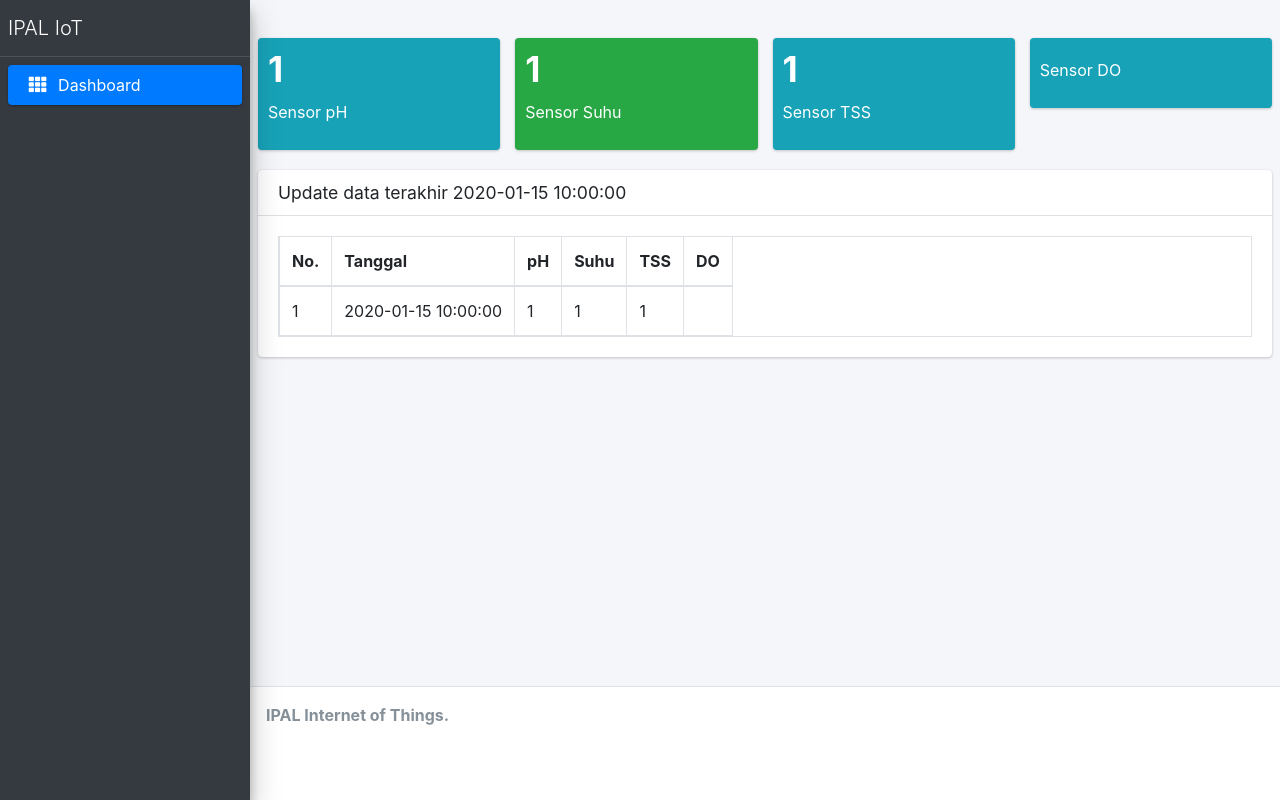
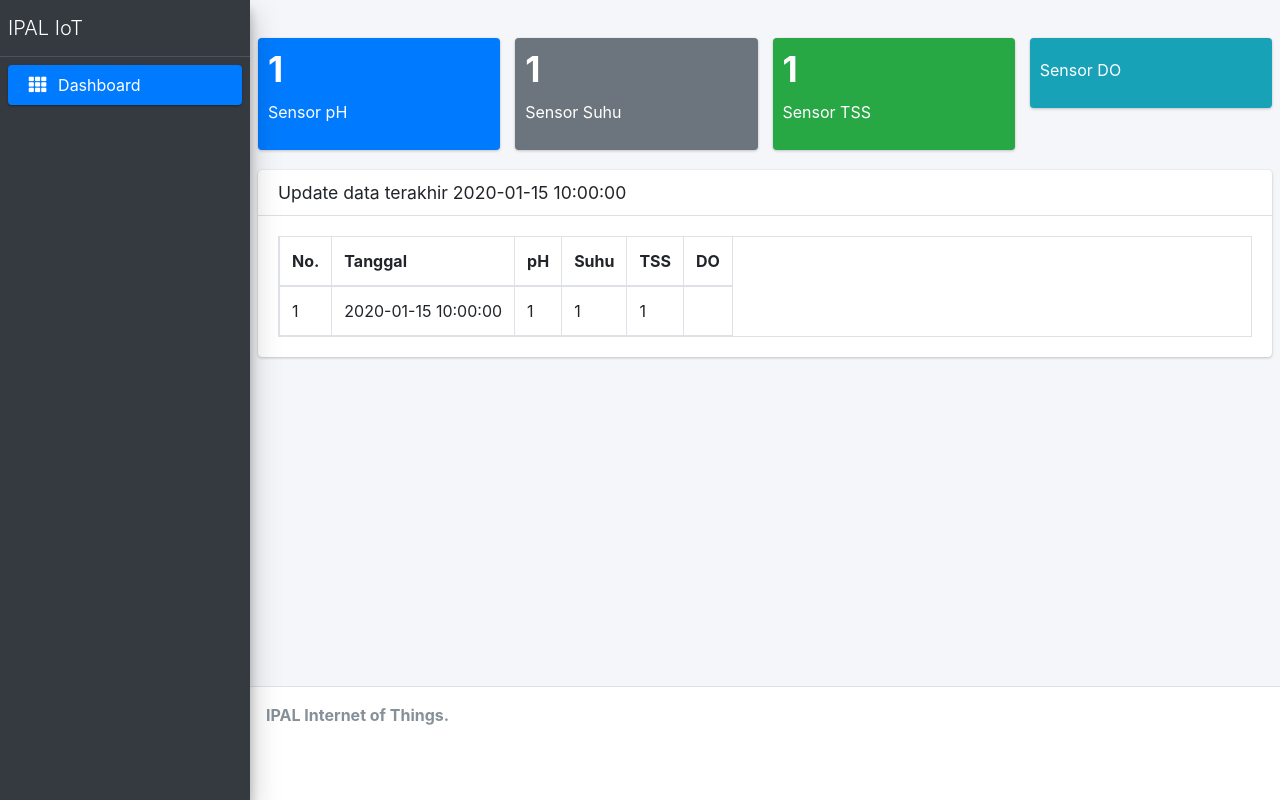
Before and after one commit to ahmada-it/ipal-iot, a PHP site: page / in a window 1280 px wide. Run offline with PHP 8.4, Linux system fonts and the light colour scheme; tables that the repository leaves empty hold one stand-in row (values such as "Sample post"); data that the repository does not hold is empty; some libraries are stand-ins or nearby versions.

Commit message:
add box color

```diff
--- a/index.php
+++ b/index.php
@@ -51,17 +51,18 @@ $querytab = mysqli_query($conn, "select * from node_ipal_1 order by id desc limi
 
     <section class="content">
         <div class="row">
+          <!-- field 1 -->
           <div class="col-lg-3 col-6">
-            <div class="small-box bg-info">
+            <div class="small-box bg-primary">
               <div class="inner">
                 <h3><?php echo $latest['pH'];?></h3>
                 <p>Sensor pH</p>
               </div>
             </div>
           </div>
-          <!-- ./col -->
+          <!-- field 2 -->
           <div class="col-lg-3 col-6">
-            <div class="small-box bg-success">
+            <div class="small-box bg-secondary">
               <div class="inner">
                 <h3><?php echo $latest['suhu'];?></h3>
                 <p>Sensor Suhu</p>
@@ -70,7 +71,7 @@ $querytab = mysqli_query($conn, "select * from node_ipal_1 order by id desc limi
           </div>
           <!-- field 3 -->
           <div class="col-lg-3 col-6">
-            <div class="small-box bg-info">
+            <div class="small-box bg-success">
               <div class="inner">
                 <h3><?php echo $latest['TSS'];?></h3>
                 <p>Sensor TSS</p>
```
Also changed, not shown: index2.php (+5 -4 lines).
